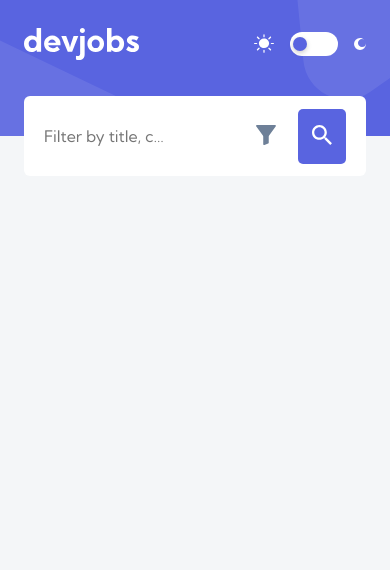
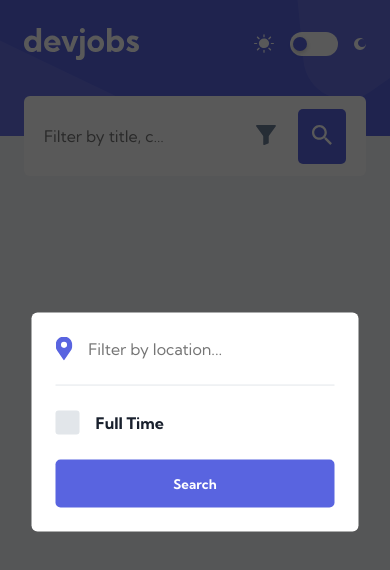
Before and after one commit to Moorroww/FrontEndMentor---DevJobs-2, a React (Vite) app: page / in a window 390 px wide. Both pictures are taken after a click on the button 266 px from the left and 136 px from the top of the page. Shown: the top 570 px of the page. Built offline with nearby package versions, Linux system fonts and the light colour scheme.

Commit message:
DevJ-3: Mobile Filter

```diff
--- a/src/Components/HomePage/SearchBar/SearchBar.tsx
+++ b/src/Components/HomePage/SearchBar/SearchBar.tsx
@@ -17,8 +17,12 @@ import searchIcon from "../../../Assets/desktop icons/icon-search.svg";
 import searchIconWhite from "../../../Assets/desktop icons/icon-search-white.svg";
 import locationIcon from "../../../Assets/desktop icons/icon-location.svg";
 import filterIcon from "../../../Assets/mobile icons/icon-filter.svg";
+import { SearchBarMobileFilter } from "./SearchBarMobileFilter";
 
 export const SearchBar = () => {
+  const [mobileFilterVisible, setMobileFilterVisible] =
+    useState<boolean>(false);
+
   return (
     <StyledSearchBarContainer>
       <StyledMainInputLabel htmlFor="mainFilter">
@@ -28,15 +32,17 @@ export const SearchBar = () => {
           placeholder="Filter by title, companies, expertise…"
         />
       </StyledMainInputLabel>
-
       <StyledLocationInputLabel htmlFor="locationFilter">
         <img src={locationIcon} alt="" />
         <StyledInput id="locationFilter" placeholder="Filter by location..." />
       </StyledLocationInputLabel>
-
       <StyledButtonsBox>
         <StyledFilterButton>
-          <img src={filterIcon} alt="filter icon" />
+          <img
+            src={filterIcon}
+            alt="filter icon"
+            onClick={() => setMobileFilterVisible(!mobileFilterVisible)}
+          />
         </StyledFilterButton>
 
         <StyledCheckboxLabel>
@@ -50,6 +56,13 @@ export const SearchBar = () => {
           <span>Search</span>
         </StyledSearchButton>
       </StyledButtonsBox>
+
+      {mobileFilterVisible && (
+        <SearchBarMobileFilter
+          mobileFilterVisible={mobileFilterVisible}
+          setMobileFilterVisible={setMobileFilterVisible}
+        />
+      )}
     </StyledSearchBarContainer>
   );
 };
--- /dev/null
+++ b/src/Components/HomePage/SearchBar/SearchBarMobileFilter.css.tsx
@@ -0,0 +1,92 @@
+import styled from "styled-components";
+
+export const StyledMobileFilterContainer = styled.div`
+  z-index: 2;
+  position: fixed;
+  background-color: ${({ theme }) => theme.card};
+  padding: 2.4rem;
+  border-radius: 0.6rem;
+  width: 100%;
+  max-width: 32.7rem;
+  top: 50%;
+  left: 50%;
+  transform: translate(-50%, -50%);
+
+  @media (width>767px) {
+    display: none;
+  }
+`;
+
+export const StyledLocationInputLabelMobile = styled.div`
+  display: flex;
+  align-items: center;
+  padding-bottom: 2.4rem;
+  border-bottom: 1px solid ${({ theme }) => theme.searchBorder};
+  margin-bottom: 2.4rem;
+
+  & img {
+    width: 1.672rem;
+    height: 2.389rem;
+    margin-right: 1.6rem;
+  }
+
+  & input {
+    max-width: 13.5rem !important;
+  }
+`;
+
+export const StyledSearchButton = styled.button`
+  background-color: ${({ theme }) => theme.accentViolet};
+  color: ${({ theme }) => theme.white};
+  padding-inline: 1.4rem;
+  padding-block: 1.6rem;
+  font-weight: bold;
+  font-family: inherit;
+  border-radius: 0.5rem;
+  transition: 0.2s all ease;
+  width: 100%;
+
+  &:hover {
+    background-color: ${({ theme }) => theme.accentLightViolet};
+    cursor: pointer;
+  }
+
+  & span {
+    font-weight: bold;
+  }
+`;
+
+export const StyledCheckboxLabel = styled.label`
+  display: flex;
+  gap: 1.6rem;
+  margin-bottom: 2.4rem;
+  label {
+    background-color: ${({ theme }) => theme.searchBorder};
+  }
+
+  & span {
+    font-size: 1.6rem;
+    font-weight: bold;
+    color: ${({ theme }) => theme.fontMain};
+    cursor: pointer;
+  }
+
+  @media (width>767px) {
+    display: flex;
+    align-items: center;
+    gap: 1.6rem;
+  }
+`;
+
+export const StyledDarkBg = styled.div`
+  position: fixed;
+  top: 0;
+  left: 0;
+  width: 100vw;
+  height: 100vh;
+  background-color: #000000;
+  opacity: 0.65;
+  @media (width>767px) {
+    display: none;
+  }
+`;
--- /dev/null
+++ b/src/Components/HomePage/SearchBar/SearchBarMobileFilter.tsx
@@ -0,0 +1,47 @@
+import {
+  StyledMobileFilterContainer,
+  StyledLocationInputLabelMobile,
+  StyledSearchButton,
+  StyledCheckboxLabel,
+  StyledDarkBg,
+} from "./SearchBarMobileFilter.css";
+
+import { StyledInput } from "./SearchBar.css";
+
+import "./checkboxStyle.css";
+import locationIcon from "../../../Assets/desktop icons/icon-location.svg";
+
+export const SearchBarMobileFilter = ({
+  mobileFilterVisible,
+  setMobileFilterVisible,
+}: {
+  mobileFilterVisible: boolean;
+  setMobileFilterVisible: (value: boolean) => void;
+}) => {
+  return (
+    <div>
+      <StyledMobileFilterContainer>
+        <StyledLocationInputLabelMobile htmlFor="locationFilterMobile">
+          <img src={locationIcon} alt="" />
+          <StyledInput
+            id="locationFilterMobile"
+            placeholder="Filter by location..."
+          />
+        </StyledLocationInputLabelMobile>
+
+        <StyledCheckboxLabel>
+          <input type="checkbox" id="cbx" className="hidden-xs-up" />
+          <label htmlFor="cbx" className="cbx"></label>
+          <span>Full Time</span>
+        </StyledCheckboxLabel>
+
+        <StyledSearchButton>
+          <span>Search</span>
+        </StyledSearchButton>
+      </StyledMobileFilterContainer>
+      <StyledDarkBg
+        onClick={() => setMobileFilterVisible(!mobileFilterVisible)}
+      ></StyledDarkBg>
+    </div>
+  );
+};
```
